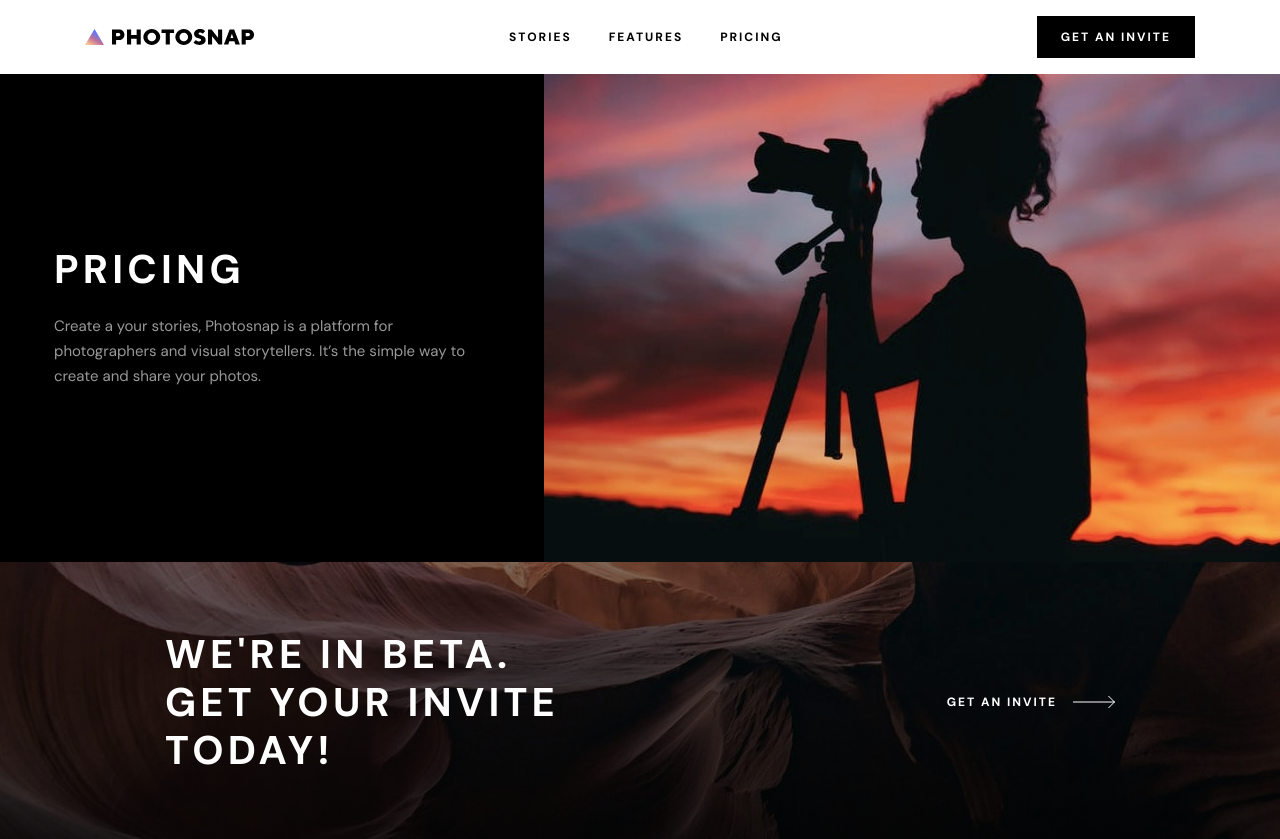
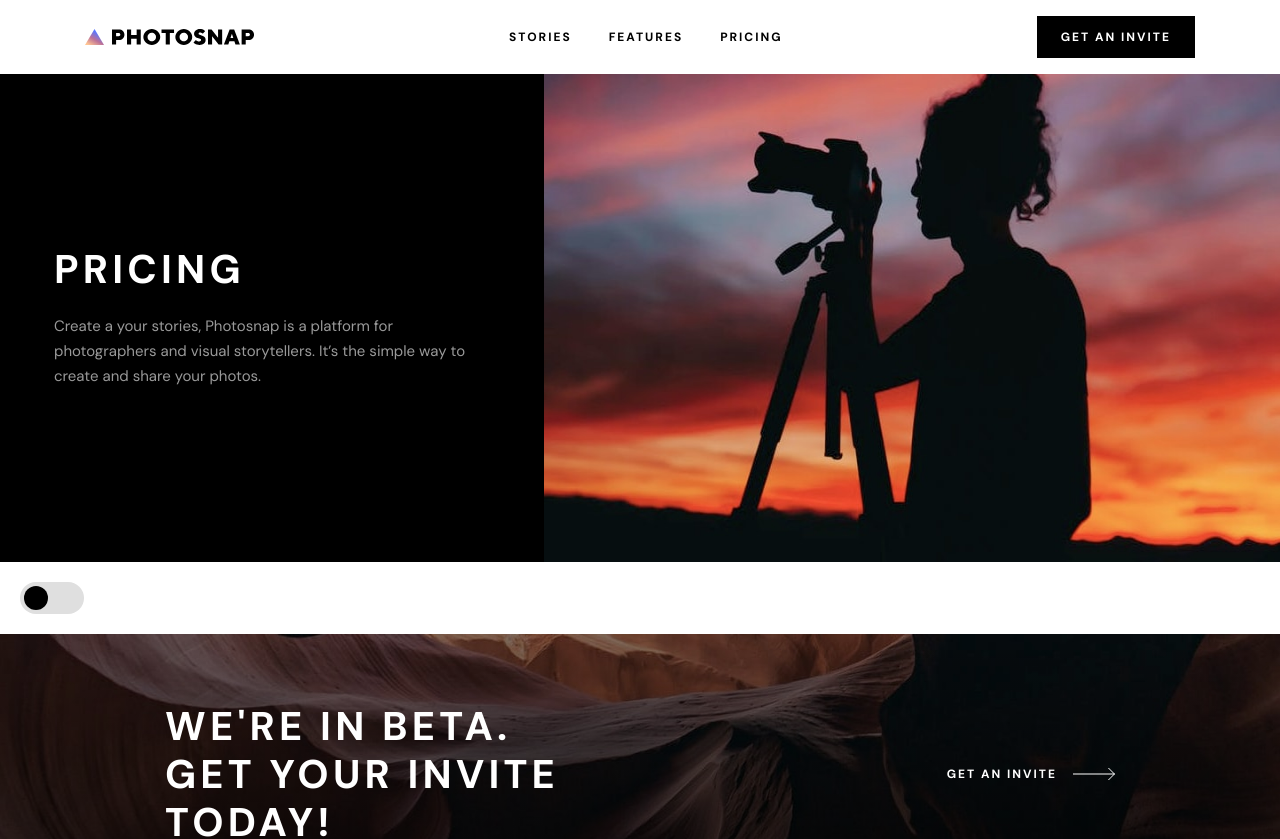
Before and after one commit to Inithar/Photosnap, a React (Vite) app: page /pricing in a window 1280 px wide. Shown: the top 839 px of the page. Built offline with nearby package versions, Linux system fonts and the light colour scheme.

Commit message:
added ToggleInput component

```diff
--- /dev/null
+++ b/src/components/atoms/ToggleInput/ToggleInput.module.scss
@@ -0,0 +1,40 @@
+.input-field {
+  position: relative;
+  display: inline-block;
+  width: 6.4rem;
+  height: 3.2rem;
+
+  input {
+    appearance: none;
+
+    &:checked + span {
+      background-color: var(--pure-black);
+
+      &::before {
+        background-color: var(--pure-white);
+        transform: translateX(3.25rem);
+      }
+    }
+  }
+
+  span {
+    position: absolute;
+    inset: 0;
+    background-color: var(--light-gray);
+    transition: background-color 0.4s;
+    border-radius: 100rem;
+    cursor: pointer;
+
+    &::before {
+      content: '';
+      position: absolute;
+      left: 0.4rem;
+      bottom: 0.4rem;
+      height: 2.4rem;
+      width: 2.4rem;
+      background-color: var(--pure-black);
+      transition: transform 0.4s, background-color 0.4s;
+      border-radius: 50%;
+    }
+  }
+}
--- /dev/null
+++ b/src/components/atoms/ToggleInput/index.tsx
@@ -0,0 +1,21 @@
+import styles from './ToggleInput.module.scss';
+
+import { InputHTMLAttributes } from 'react';
+import classNames from 'classnames/bind';
+
+
+interface ToggleInputProps extends InputHTMLAttributes<HTMLInputElement> {}
+
+const ToggleInput = ({ ...props }: ToggleInputProps) => {
+  const cx = classNames.bind(styles);
+  const className = cx(props.className, 'input-field');
+
+  return (
+    <label className={className}>
+      <input type="checkbox" {...props} />
+      <span></span>
+    </label>
+  );
+};
+
+export default ToggleInput;
--- a/src/components/pages/Pricing/index.tsx
+++ b/src/components/pages/Pricing/index.tsx
@@ -4,6 +4,7 @@ import { header } from '../../../data/pricing.json';
 import Wrapper from '../../atoms/Wrapper';
 import InfoBox from '../../organisms/InfoBox';
 import Beta from '../../organisms/Beta';
+import ToggleInput from '../../atoms/ToggleInput';
 
 const Pricing = () => (
   <Wrapper>
@@ -11,7 +12,9 @@ const Pricing = () => (
       <InfoBox {...header} theme="dark" variant="right" />
     </header>
     <main>
-      <section></section>
+      <section style={{ padding: '2rem' }}>
+        <ToggleInput />
+      </section>
       <section></section>
       <section>
         <Beta />
```
